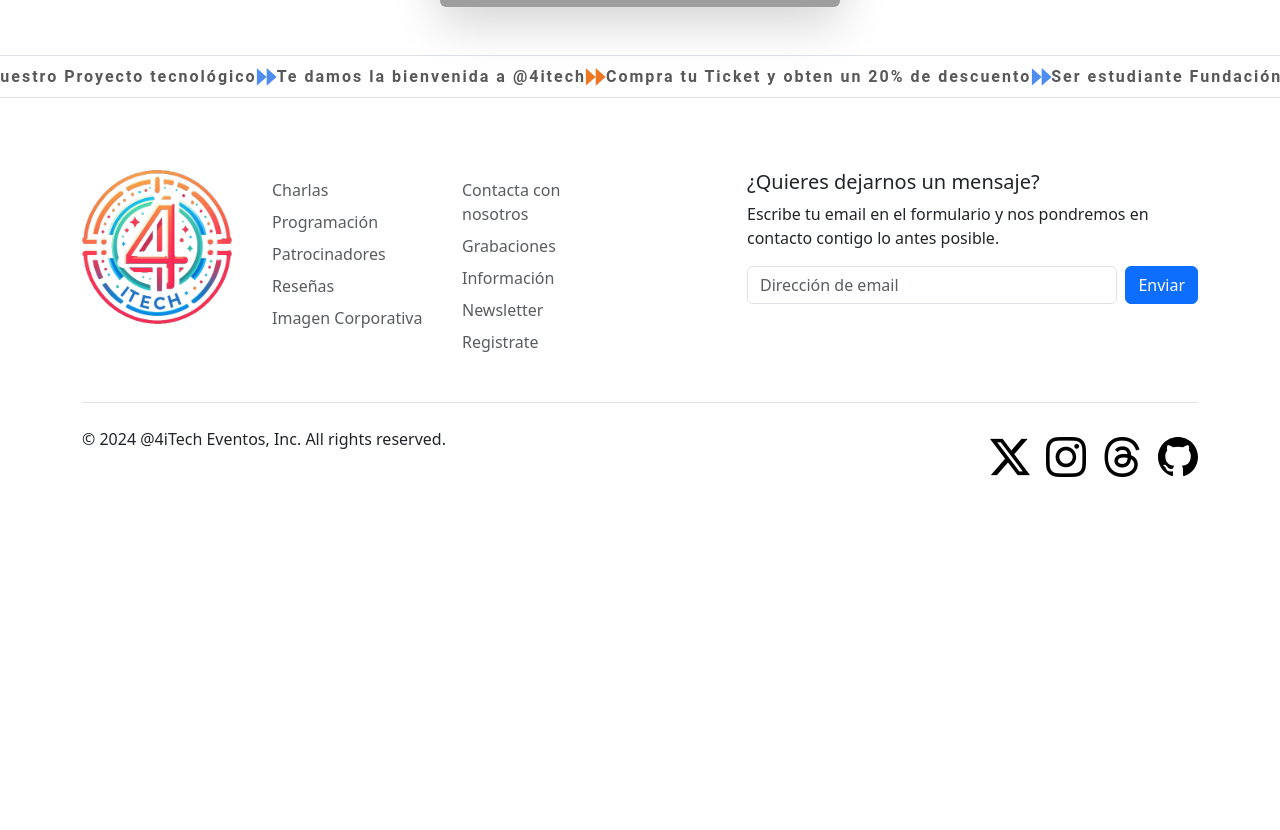
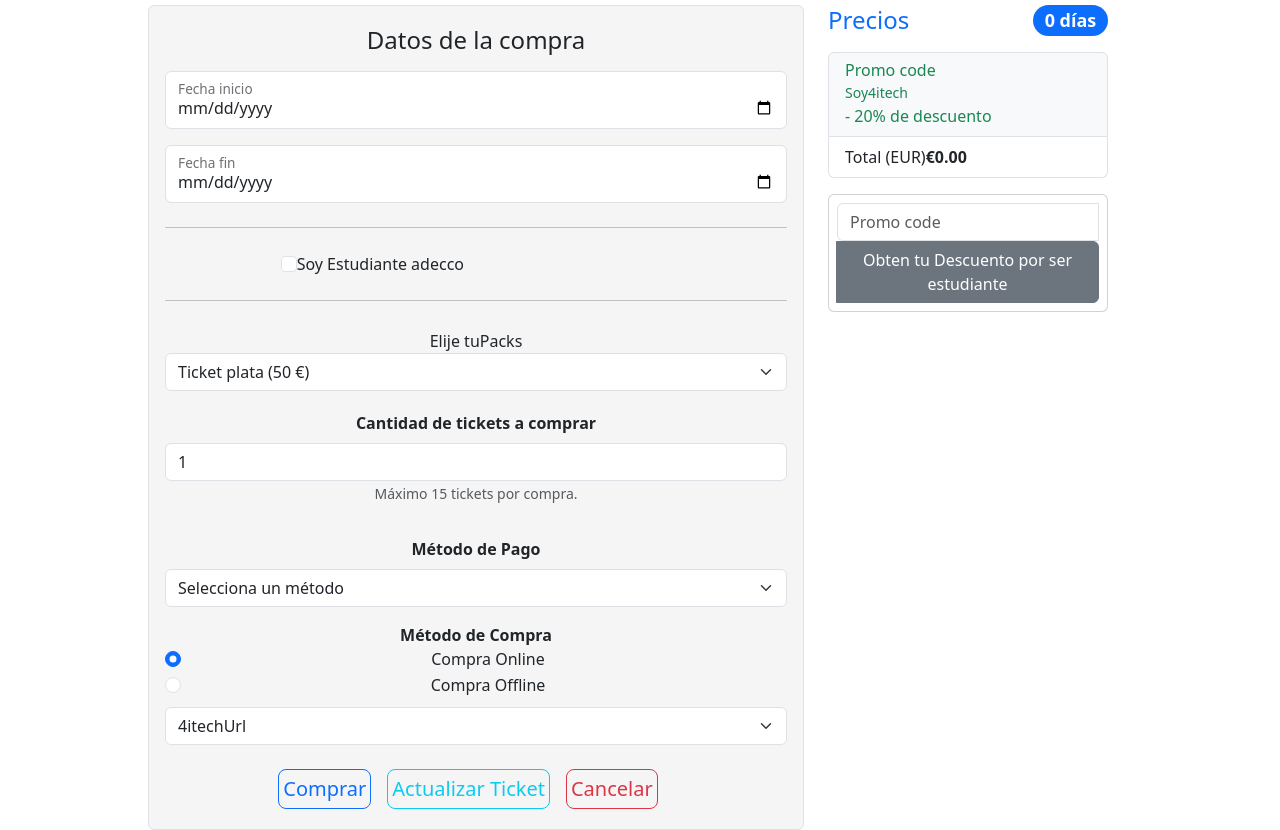
Before and after one commit to angelmaria/4ITECH, an Angular app: page /tickets/1/buy in a window 1280 px wide. Shown: the part 406-1236 px from the top of the page. Before the commit the page ends 1005 px from the top, so only its background shows below. Built offline with nearby package versions, Linux system fonts and the light colour scheme; no server answers; grey boxes are pictures that could not be loaded.

Commit message:
cambios Alan en clase ticket-list y ticket-order-buy-form, y app.routes para compra de ticket

```diff
--- a/src/app/app.routes.ts
+++ b/src/app/app.routes.ts
@@ -104,6 +104,10 @@ export const routes: Routes = [
         canActivate: [userRoleGuard]
     },
     {
+        path: 'tickets/:id/buy',
+        component: TicketOrderBuyFormComponent
+    },
+    {
         path: 'tracks',
         component: TrackListComponent
     },
--- a/src/app/ticket-list/ticket-list.component.html
+++ b/src/app/ticket-list/ticket-list.component.html
@@ -58,6 +58,7 @@
           <button class="w-100 btn btn-lg btn-outline-info  p-1 me-3" style="display: block;"[routerLink]="['/tickets', ticket.id, 'detail']">Ver detalle </button>
           <button class="w-100 btn btn-lg btn-outline-info p-1 me-3" style="display: block;" [routerLink]="['/tickets', ticket.id, 'update']">Editar </button>
           <button class="w-100 btn btn-lg btn-outline-danger p-1 me-3" style="display: block;" (click)="delete(ticket)">Borrar </button>
+          <button class="w-100 btn btn-lg btn-outline-info p-1 me-3" style="display: block;" [routerLink]="['/tickets', ticket.id, 'buy']">Comprar </button>
 
           </div>
         </div>
--- a/src/app/ticket-order-buy-form/ticket-order-buy-form.component.html
+++ b/src/app/ticket-order-buy-form/ticket-order-buy-form.component.html
@@ -44,9 +44,9 @@
           </div>
           <hr class="my-4">
           <div class="col-md-7 col-lg-8">
-            <input type="checkbox" class="form-check-input" id="isPremiumShip"
-            formControlName="isPremiumShip" (change)="calculatePrice()">
-            <label class="form-check-label" for="isPremiumShip">
+            <input type="checkbox" class="form-check-input" id="isStudent"
+            formControlName="isStudent" (change)="calculatePrice()">
+            <label class="form-check-label" for="isStudent">
               Soy Estudiante adecco
             </label>
           </div>
@@ -63,7 +63,7 @@
           </div>
           <div class="py-3 text-center">
             <label for="quantity" class="form-label"><strong>Cantidad de tickets a comprar</strong></label>
-            <input min="1" max="15" type="number" class="form-control form-input" id="quantity" name="quantity" [(ngModel)]="Quantity" (change)="calculatePrice()">
+            <input min="1" max="15" type="number" class="form-control form-input" id="quantity" name="quantity" formControlName="quantity" (change)="calculatePrice()">
             <small class="form-text text-muted">Máximo 15 tickets por compra.</small>
           </div>
           <div class="py-3 text-center">
@@ -113,7 +113,7 @@
                     <li class="list-group-item justify-content-between lh-sm">
                         <div>
                             <h6 class="my-0">Precio por día</h6>
-                            <small class="text-body-secondary">{{Quantity}} + {{ticket?.price}}</small>
+                            <small class="text-body-secondary"> {{ticket?.price}}</small>
                         </div>
                         <span class="text-body-secondary">{{ticketPrice | currency:'EUR':'symbol':'1.2-2'}}</span>
                     </li>
--- a/src/app/ticket-order-buy-form/ticket-order-buy-form.component.ts
+++ b/src/app/ticket-order-buy-form/ticket-order-buy-form.component.ts
@@ -27,13 +27,15 @@ export class TicketOrderBuyFormComponent implements OnInit {
     startDate: new FormControl(new Date()),
     finishDate: new FormControl(new Date()),
     isPremiumShip: new FormControl<boolean>(false),
-    extraService: new FormControl<string>('0')
+    extraService: new FormControl<string>('0'),
+    quantity: new FormControl(1),
+    isStudent: new FormControl(false)
   });
 
 
 totalPrice = 0;
 ticketPrice= 0;
-Quantity= 0;
+
 extraPrice= 0; // no
 numDays = 0;
 shipPrice= 0; // no
@@ -59,14 +61,12 @@ showFinishMessage= false;
 
   calculatePrice() {
 
-    // Descuento del 20% para estudiantes Adecco
-    if (this.ticketOrderBuyForm.get('isAdeccoStudent')?.value) {
-      this.totalPrice -= this.totalPrice * 0.2;
-    }
 
     // 1. Obtener fecha inicio y fecha fin
     let startDate = this.ticketOrderBuyForm.get('startDate')?.value;
     let finishDate = this.ticketOrderBuyForm.get('finishDate')?.value;
+
+    console.log(startDate);
 
     if (!startDate || !finishDate || !this.ticket || !this.ticket.price) {
       return; // si no hay fechas o tickets no calculamos nada, nos vamos
@@ -75,33 +75,42 @@ showFinishMessage= false;
     // 2. Calcular la diferencia de días entre fechas.
     startDate = new Date(startDate);
     finishDate = new Date(finishDate);
-
+    console.log(startDate);
+    console.log(finishDate);
     const diffMilliseconds = finishDate.getTime() - startDate.getTime();
     if (diffMilliseconds <= 0) {
       this.ticketPrice = 0;
       this.numDays = 0;
       this.totalPrice = 0;
+      console.log('error con las fechas');
+
       return; // fechas incorrectas
     }
 
-    const numDays = Math.round(diffMilliseconds / (1000 * 60 * 60 * 24));
-    if (numDays <= 0) {
+    this.numDays = Math.round(diffMilliseconds / (1000 * 60 * 60 * 24));
+    console.log('Numero de dias calculado ', this.numDays);
+
+    if (this.numDays <= 0) {
       this.ticketPrice = 0;
       this.numDays = 0;
       this.totalPrice = 0;
+      console.log('error con las fechas');
+
       return;
     }
+
+    console.log('Numero de dias calculado ', this.numDays);
 
     // 3. Calcular precio de compra con base al número de días
     this.ticketPrice = this.numDays * this.ticket.price;
     this.totalPrice = this.ticketPrice;
+    console.log('Total price en base a dias ', this.totalPrice);
+    console.log(this.numDays);
+    console.log(this.ticket);
 
     // 4. Gastos de envío
-    if (this.ticketOrderBuyForm.get('isPremiumShip')?.value) {
-      this.totalPrice = 50.0;
-    this.totalPrice += this.shipPrice;
-  } else {
-    this.shipPrice = 0;
+    if (this.ticketOrderBuyForm.get('isStudent')?.value) {
+    this.totalPrice *= 0.90; // descuento 10 %
   }
 
     // 5. Gastos de servicios extra / pack extra
@@ -111,6 +120,9 @@ showFinishMessage= false;
     console.log(typeof Number(extra)); // number
     this.extraPrice = Number(extra);
     this.totalPrice += this.extraPrice;
+    this.totalPrice *= this.ticketOrderBuyForm.get('quantity')?.value ?? 1;
+    console.log("Precio calculado: ", this.totalPrice);
+
   }
 
   save() {
@@ -120,13 +132,15 @@ showFinishMessage= false;
       return; // si faltan fechas o ticket no se guarda
     }
 
+    console.log(this.totalPrice);
+
     const ticketOrderBuy: TicketOrderBuy = {
       id: 0,
       startDate: startDate,
       finishDate: finishDate,
-      discount: 0.2,
+      discount: 0.1,
       totalPrice: this.totalPrice,
-      quantity: 0,
+      quantity: this.ticketOrderBuyForm.get('quantity')?.value ?? 1,
       paymentMethod: '',
       channel: '',
       qrUrl: '',
```
